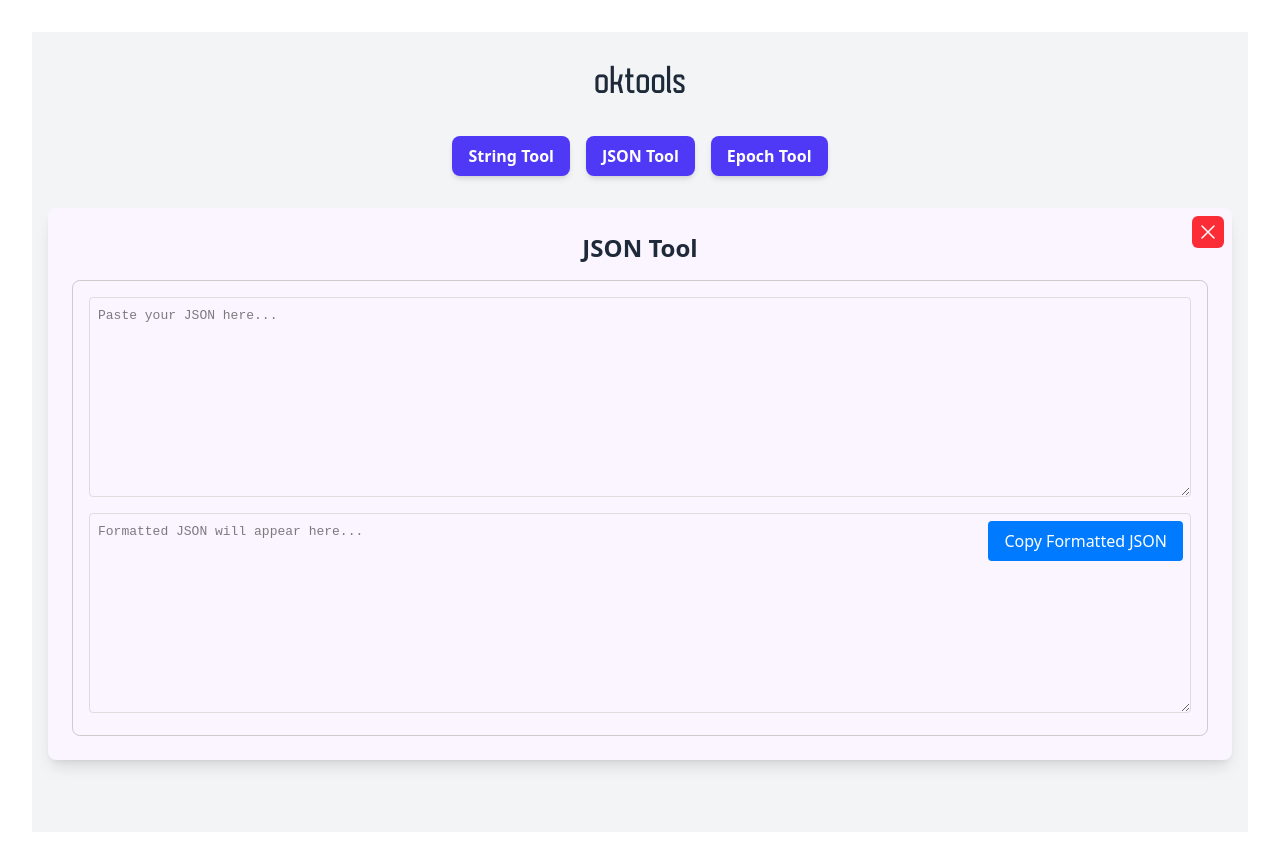
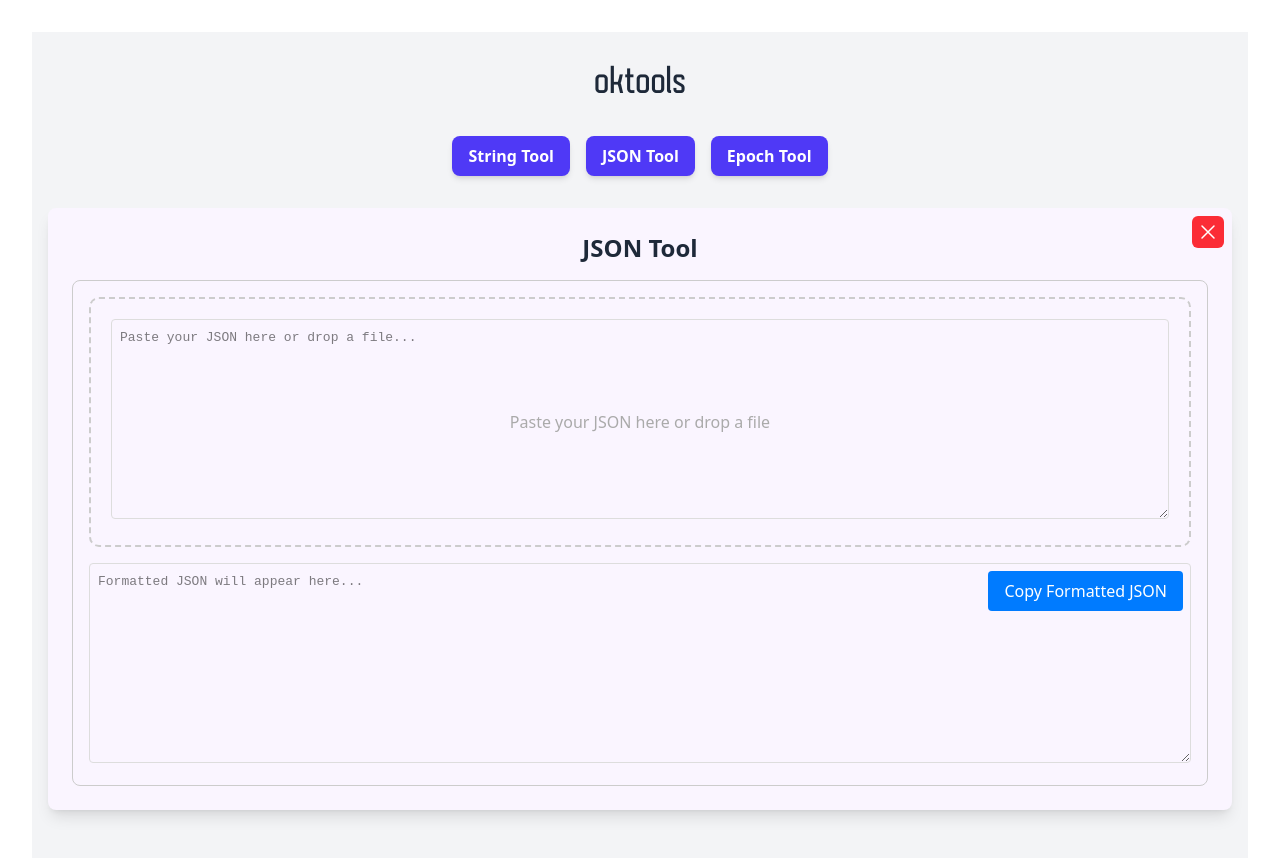
Before and after one commit to daqdev/react-ts-tailw4, a React (Vite) app: page / in a window 1280 px wide. Both pictures are taken after a click on the button "JSON Tool". Shown: the top 868 px of the page. Built offline with nearby package versions, Linux system fonts and the light colour scheme.

Commit message:
dragdrop

```diff
--- a/src/App.css
+++ b/src/App.css
@@ -64,6 +64,34 @@
   position: relative;
 }
 
+.drop-zone {
+  position: relative;
+  border: 2px dashed #ccc;
+  border-radius: 10px;
+  padding: 20px;
+  text-align: center;
+  cursor: pointer;
+}
+
+.drop-zone-dragging {
+  background-color: #f0f0f0;
+  border-style: solid;
+}
+
+.drop-zone-placeholder {
+  position: absolute;
+  top: 50%;
+  left: 50%;
+  transform: translate(-50%, -50%);
+  color: #aaa;
+  pointer-events: none;
+  transition: opacity 0.3s;
+}
+
+.drop-zone:hover .drop-zone-placeholder {
+  opacity: 0;
+}
+
 .copy-button {
   position: absolute;
   top: 0.5rem;
--- a/src/components/JsonTool.tsx
+++ b/src/components/JsonTool.tsx
@@ -4,6 +4,38 @@ const JsonTool: React.FC = () => {
   const [inputJson, setInputJson] = useState('');
   const [formattedJson, setFormattedJson] = useState('');
   const [error, setError] = useState<string | null>(null);
+  const [isDragging, setIsDragging] = useState(false);
+
+  const handleDragOver = (event: React.DragEvent<HTMLDivElement>) => {
+    event.preventDefault();
+    setIsDragging(true);
+  };
+
+  const handleDragLeave = (event: React.DragEvent<HTMLDivElement>) => {
+    event.preventDefault();
+    setIsDragging(false);
+  };
+
+  const handleDrop = (event: React.DragEvent<HTMLDivElement>) => {
+    event.preventDefault();
+    setIsDragging(false);
+
+    const file = event.dataTransfer.files[0];
+
+    if (file) {
+      if (file.type === 'text/plain' || file.type === 'application/json') {
+        const reader = new FileReader();
+        reader.onload = (e) => {
+          const text = e.target?.result as string;
+          setInputJson(text);
+        };
+        reader.readAsText(file);
+      } else {
+        setError('Invalid file type. Please drop a .txt or .json file.');
+      }
+    }
+  };
+
 
   useEffect(() => {
     const handler = setTimeout(() => {
@@ -48,12 +80,22 @@ const JsonTool: React.FC = () => {
 
   return (
     <div className="json-tool">
-      <textarea
-        className="json-input"
-        value={inputJson}
-        onChange={handleInputChange}
-        placeholder="Paste your JSON here..."
-      />
+      <div
+        className={`drop-zone ${isDragging ? 'drop-zone-dragging' : ''}`}
+        onDragOver={handleDragOver}
+        onDragLeave={handleDragLeave}
+        onDrop={handleDrop}
+      >
+        <textarea
+          className="json-input"
+          value={inputJson}
+          onChange={handleInputChange}
+          placeholder="Paste your JSON here or drop a file..."
+        />
+        <div className="drop-zone-placeholder">
+          <p>Paste your JSON here or drop a file</p>
+        </div>
+      </div>
       <div className="json-output-container">
         <textarea
           className="json-output"
```
